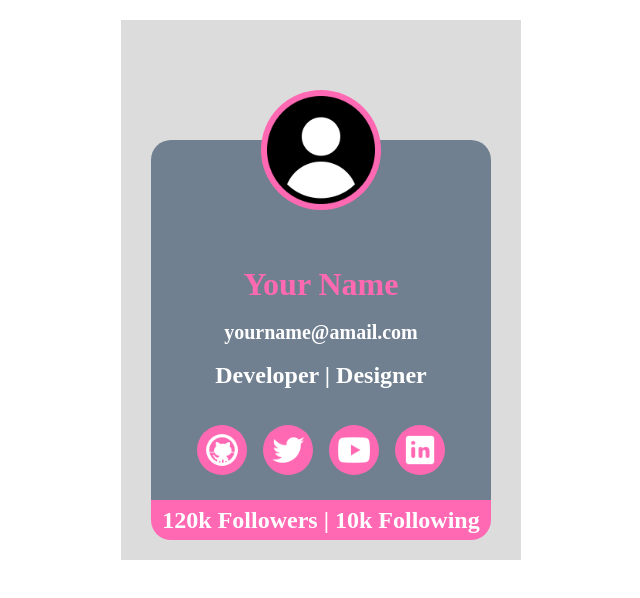
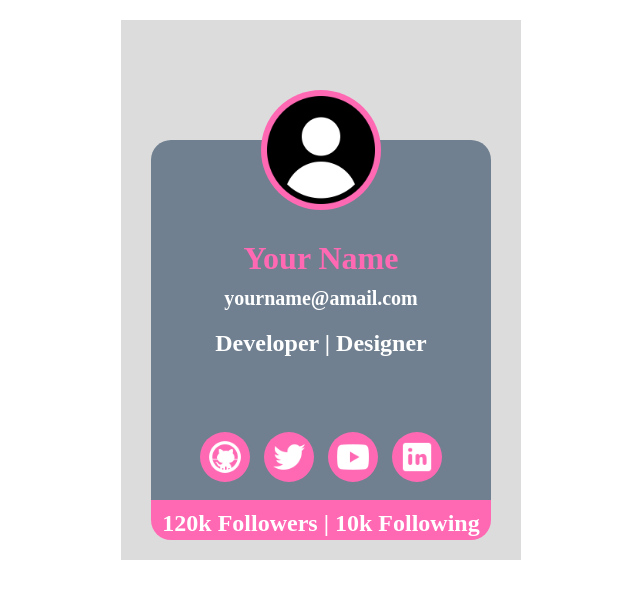
Before and after one commit to NOIRBAU/tarjetaUsuario, a plain HTML site: page index.html in a window 1280 px wide. Shown: the whole page, without its empty margins (319-959 px from the left). Drawn offline with Linux system fonts and the light colour scheme.

Commit message:
Correcciones de espacios

```diff
--- a/index.html
+++ b/index.html
@@ -13,30 +13,19 @@
             <figure><img src="icons/usuario.png"></figure>
         </div>
         <div class="contenedor2">
-            <br>
-            <br>
-            <br>
-            <br>
-            <br>
-            <br>
-            <br>
             <h1>Your Name</h1>
-            <br>
             <p>yourname@amail.com</p>
-            <br>
             <h2>Developer | Designer</h2>
-            <br>
-            <br>
             <div class="redesSociales">
                 <div class="redes">
                     <img src="icons/icons8-github-48.png">
-                </div>&nbsp;&nbsp;&nbsp;
+                </div>
                 <div class="redes">
                     <img src="icons/icons8-twitter-48.png">
-                </div>&nbsp;&nbsp;&nbsp;
+                </div>
                 <div class="redes">
                     <img src="icons/icons8-youtube-play-48.png">
-                </div>&nbsp;&nbsp;&nbsp;
+                </div>
                 <div class="redes">
                     <img src="icons/icons8-linkedin-48.png">
                 </div>
--- a/styles.css
+++ b/styles.css
@@ -11,6 +11,7 @@
 }
 
 h1{
+    padding-top: 100px;
     color: hotpink;
     text-align: center;
 }
@@ -20,11 +21,13 @@ p{
     font-weight: bold;
     text-align: center;
     font-size: 20px;
+    padding-top: 10px;
 }
 
 h2{
     color:white;
     text-align: center;
+    padding-top: 20px;
 }
 
 .usuario{
@@ -60,6 +63,7 @@ h2{
 }
 
 .redesSociales{
+    padding-top: 70px;
     text-align: center;
 }
 
@@ -70,6 +74,7 @@ h2{
     border-radius: 50%;
     display: inline-block;
     position: relative;
+    margin: 5px;
 }
 
 .redes img{
@@ -94,5 +99,5 @@ h2{
     margin-right: auto;
     text-align: center;
     color:white;
-    line-height:40px;
+    line-height:6px;
 }
```
